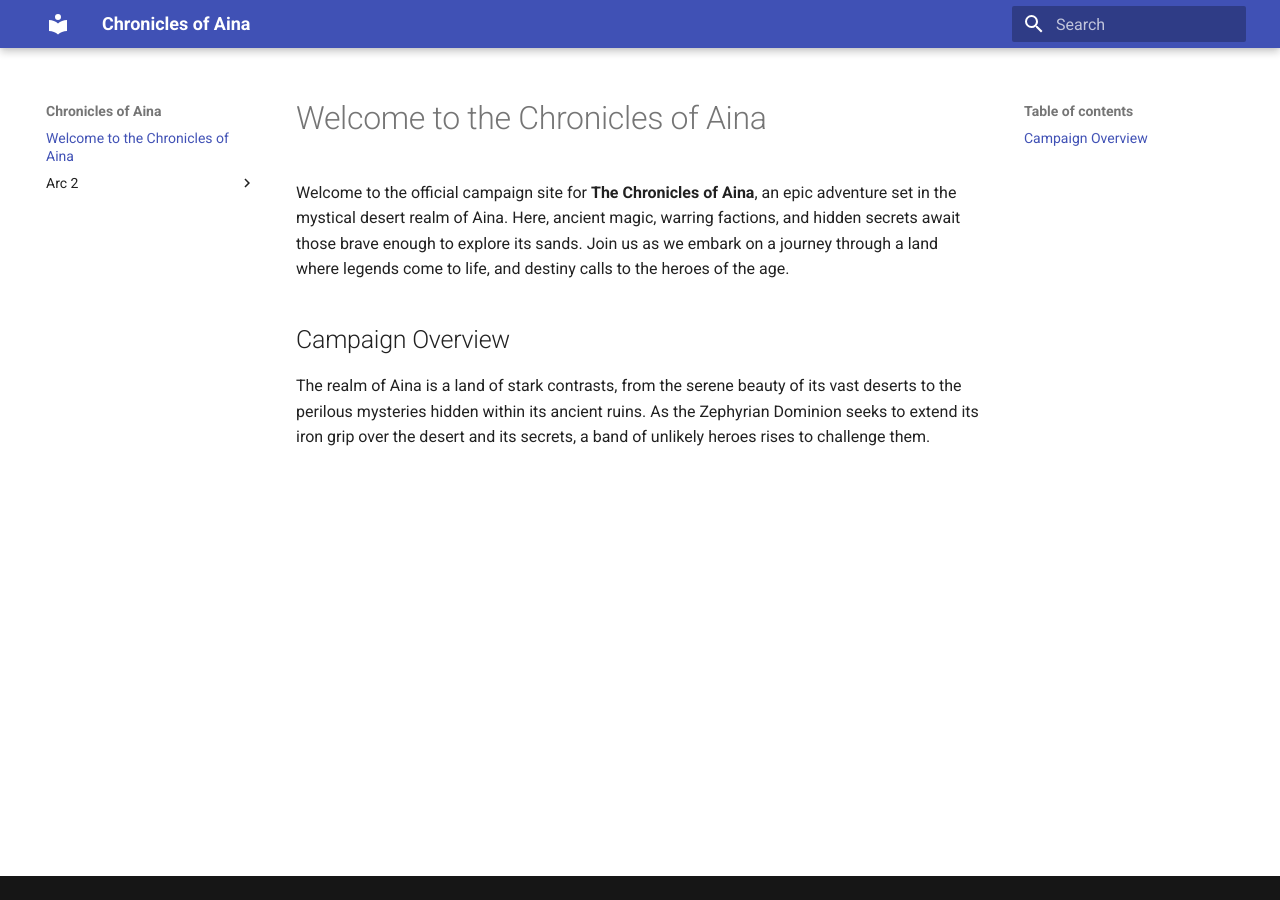
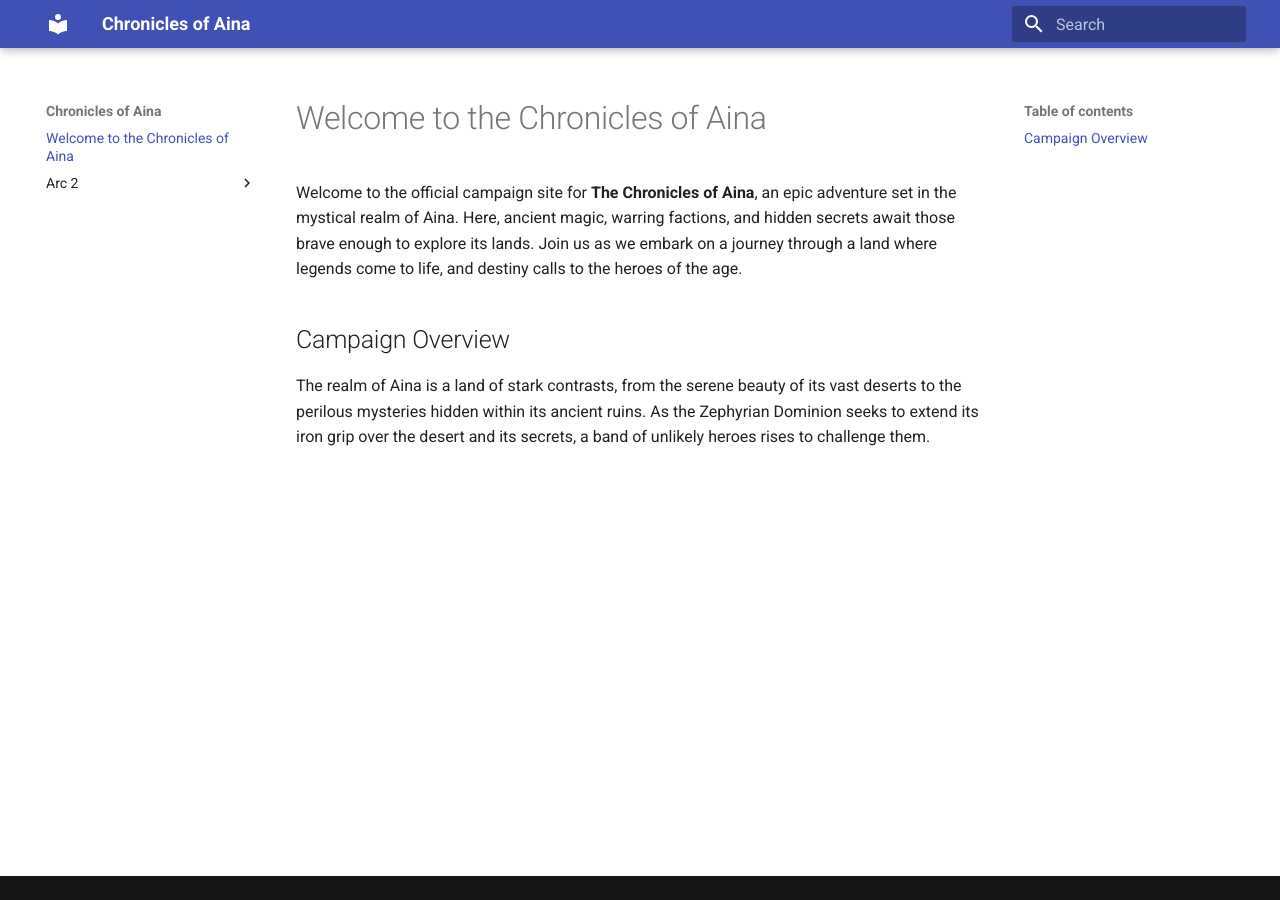
Before and after one commit to PJWaters/Aina, an MkDocs documentation site: the page built from docs/index.md, in a window 1280 px wide. Built offline with MkDocs 1.6.1 and Material for MkDocs 9.7.7, drawn with Linux system fonts in a browser that asks for light colours.

Commit message:
update index

```diff
--- a/docs/index.md
+++ b/docs/index.md
@@ -1,6 +1,6 @@
 # Welcome to the Chronicles of Aina
 
-Welcome to the official campaign site for **The Chronicles of Aina**, an epic adventure set in the mystical desert realm of Aina. Here, ancient magic, warring factions, and hidden secrets await those brave enough to explore its sands. Join us as we embark on a journey through a land where legends come to life, and destiny calls to the heroes of the age.
+Welcome to the official campaign site for **The Chronicles of Aina**, an epic adventure set in the mystical realm of Aina. Here, ancient magic, warring factions, and hidden secrets await those brave enough to explore its lands. Join us as we embark on a journey through a land where legends come to life, and destiny calls to the heroes of the age.
 
 ## Campaign Overview
 
```
Also changed, not shown: site/index.html, site/search/search_index.json, 1 other file.
